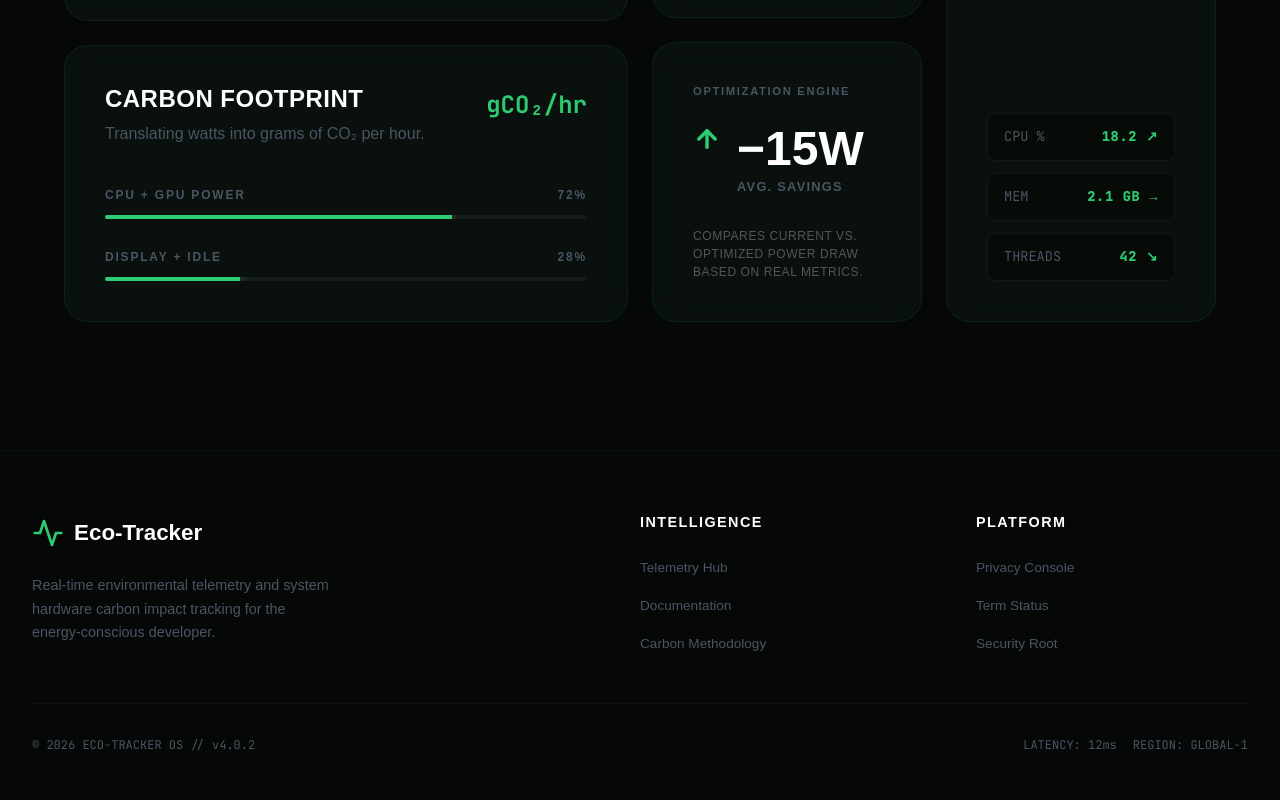
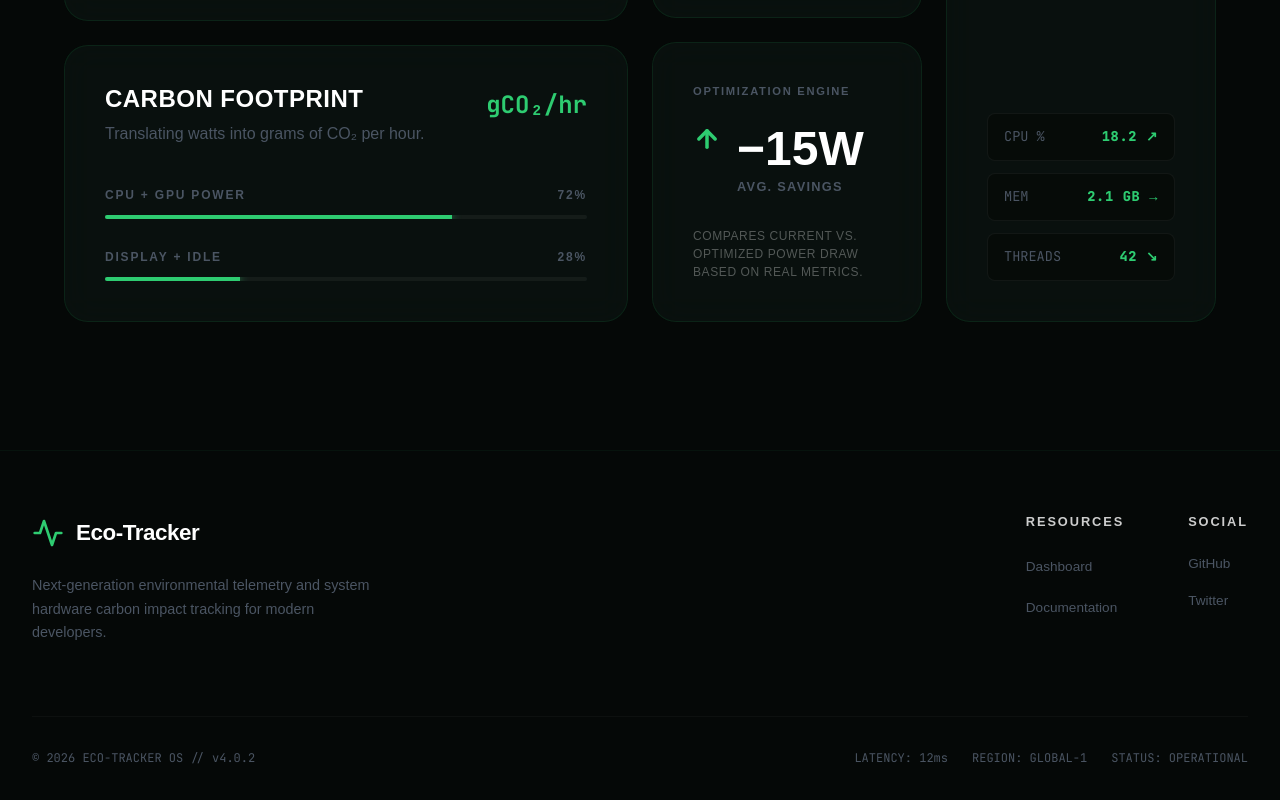
Before and after one commit to Haamid-syed/EcoTracker, a React (Vite) app in the folder frontend/: page / in a window 1280 px wide. Shown: the part 1291-2091 px from the top of the page. Built offline with nearby package versions, Linux system fonts and the light colour scheme; a web font is replaced by a local one.

Commit message:
feat: cleanup footer links and implement scroll-to-top on logo clicks

```diff
--- a/frontend/src/components/Navigation.tsx
+++ b/frontend/src/components/Navigation.tsx
@@ -18,7 +18,11 @@ export const Navbar = () => {
       }}
     >
       <div className="nav-wrapper">
-        <Link to="/" style={{ textDecoration: 'none', display: 'flex', alignItems: 'center', gap: '10px' }}>
+        <Link
+          to="/"
+          onClick={() => window.scrollTo(0, 0)}
+          style={{ textDecoration: 'none', display: 'flex', alignItems: 'center', gap: '10px' }}
+        >
           <div style={{ width: '24px', height: '24px', display: 'flex', alignItems: 'center', justifyContent: 'center' }}>
             <img src="/logo.svg" alt="Eco-Tracker Logo" style={{ width: '100%', height: '100%', objectFit: 'contain' }} />
           </div>
@@ -48,6 +52,8 @@ export const Navbar = () => {
 };
 
 export const Footer = () => {
+  const socialLinkStyle = { ...footerLinkStyle, display: 'flex', alignItems: 'center', gap: '8px' };
+
   return (
     <footer style={{
       background: 'var(--bg-primary)',
@@ -55,41 +61,47 @@ export const Footer = () => {
       padding: '4rem 2rem 2rem',
       marginTop: 'auto'
     }}>
-      <div className="grid-footer" style={{ maxWidth: '1400px', margin: '0 auto' }}>
-        <div>
-          <div className="footer-logo" style={{ display: 'flex', alignItems: 'center', gap: '10px', marginBottom: '1.5rem' }}>
+      <div className="grid-footer" style={{ maxWidth: '1400px', margin: '0 auto', display: 'flex', justifyContent: 'space-between', flexWrap: 'wrap', gap: '3rem' }}>
+        <div style={{ flex: '1 1 300px' }}>
+          <Link
+            to="/"
+            onClick={() => window.scrollTo(0, 0)}
+            className="footer-logo"
+            style={{ display: 'flex', alignItems: 'center', gap: '12px', marginBottom: '1.5rem', textDecoration: 'none' }}
+          >
             <img src="/logo.svg" alt="Eco-Tracker Logo" style={{ width: '32px', height: '32px' }} />
-            <span style={{ fontSize: '1.4rem', fontWeight: 800, color: 'white' }}>Eco-Tracker</span>
-          </div>
-          <p style={{ color: 'var(--text-muted)', fontSize: '0.9rem', maxWidth: '300px', lineHeight: 1.6 }}>
-            Real-time environmental telemetry and system hardware carbon impact tracking for the energy-conscious developer.
+            <span style={{ fontSize: '1.4rem', fontWeight: 800, color: 'white', letterSpacing: '-0.02em' }}>Eco-Tracker</span>
+          </Link>
+          <p style={{ color: 'var(--text-muted)', fontSize: '0.9rem', maxWidth: '350px', lineHeight: 1.6, marginBottom: '0.5rem' }}>
+            Next-generation environmental telemetry and system hardware carbon impact tracking for modern developers.
           </p>
         </div>
 
+        <div style={{ display: 'flex', gap: '4rem', flexWrap: 'wrap' }}>
           <div>
-          <h4 style={{ color: 'white', marginBottom: '1.5rem', fontSize: '0.9rem', textTransform: 'uppercase', letterSpacing: '0.1em' }}>Intelligence</h4>
-          <ul style={{ listStyle: 'none', padding: 0, margin: 0, display: 'flex', flexDirection: 'column', gap: '0.75rem' }}>
-            <li><Link to="/dashboard" style={footerLinkStyle}>Telemetry Hub</Link></li>
+            <h4 style={{ color: 'white', marginBottom: '1.5rem', fontSize: '0.8rem', textTransform: 'uppercase', letterSpacing: '0.15em', opacity: 0.8 }}>Resources</h4>
+            <ul style={{ listStyle: 'none', padding: 0, margin: 0, display: 'flex', flexDirection: 'column', gap: '1rem' }}>
+              <li><Link to="/dashboard" style={footerLinkStyle}>Dashboard</Link></li>
               <li><Link to="/documentation" style={footerLinkStyle}>Documentation</Link></li>
-            <li><Link to="/" style={footerLinkStyle}>Carbon Methodology</Link></li>
             </ul>
           </div>
 
           <div>
-          <h4 style={{ color: 'white', marginBottom: '1.5rem', fontSize: '0.9rem', textTransform: 'uppercase', letterSpacing: '0.1em' }}>Platform</h4>
-          <ul style={{ listStyle: 'none', padding: 0, margin: 0, display: 'flex', flexDirection: 'column', gap: '0.75rem' }}>
-            <li><Link to="/" style={footerLinkStyle}>Privacy Console</Link></li>
-            <li><Link to="/" style={footerLinkStyle}>Term Status</Link></li>
-            <li><Link to="/" style={footerLinkStyle}>Security Root</Link></li>
+            <h4 style={{ color: 'white', marginBottom: '1.5rem', fontSize: '0.8rem', textTransform: 'uppercase', letterSpacing: '0.15em', opacity: 0.8 }}>Social</h4>
+            <ul style={{ listStyle: 'none', padding: 0, margin: 0, display: 'flex', flexDirection: 'column', gap: '1rem' }}>
+              <li><a href="https://github.com/Haamid-syed/EcoTracker" target="_blank" rel="noopener noreferrer" style={socialLinkStyle}>GitHub</a></li>
+              <li><a href="https://twitter.com" target="_blank" rel="noopener noreferrer" style={socialLinkStyle}>Twitter</a></li>
             </ul>
           </div>
         </div>
+      </div>
 
-      <div className="footer-bottom-flex" style={{ maxWidth: '1400px', margin: '3rem auto 0', paddingTop: '2rem', borderTop: '1px solid rgba(255,255,255,0.03)', display: 'flex', justifyContent: 'space-between', alignItems: 'center' }}>
+      <div className="footer-bottom-flex" style={{ maxWidth: '1400px', margin: '4rem auto 0', paddingTop: '2rem', borderTop: '1px solid rgba(255,255,255,0.03)', display: 'flex', justifyContent: 'space-between', alignItems: 'center' }}>
         <p style={{ color: '#4b5563', fontSize: '0.75rem', fontFamily: 'var(--font-mono)' }}>© 2026 ECO-TRACKER OS // v4.0.2</p>
-        <div style={{ display: 'flex', gap: '1rem', fontSize: '0.75rem', color: '#4b5563', fontFamily: 'var(--font-mono)' }}>
+        <div style={{ display: 'flex', gap: '1.5rem', fontSize: '0.75rem', color: '#4b5563', fontFamily: 'var(--font-mono)' }}>
           <span>LATENCY: 12ms</span>
           <span>REGION: GLOBAL-1</span>
+          <span>STATUS: OPERATIONAL</span>
         </div>
       </div>
     </footer>
```
Lines whose indentation alone changed are shown as unchanged.
